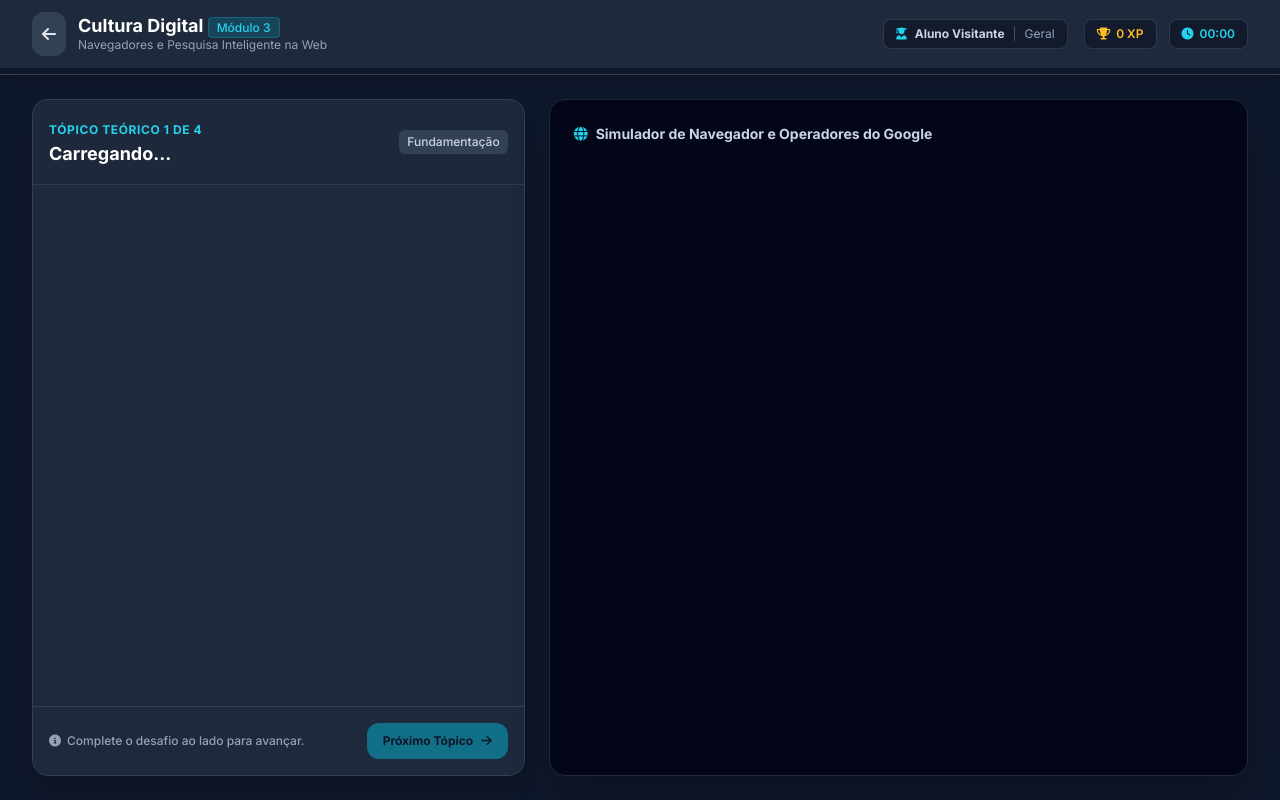
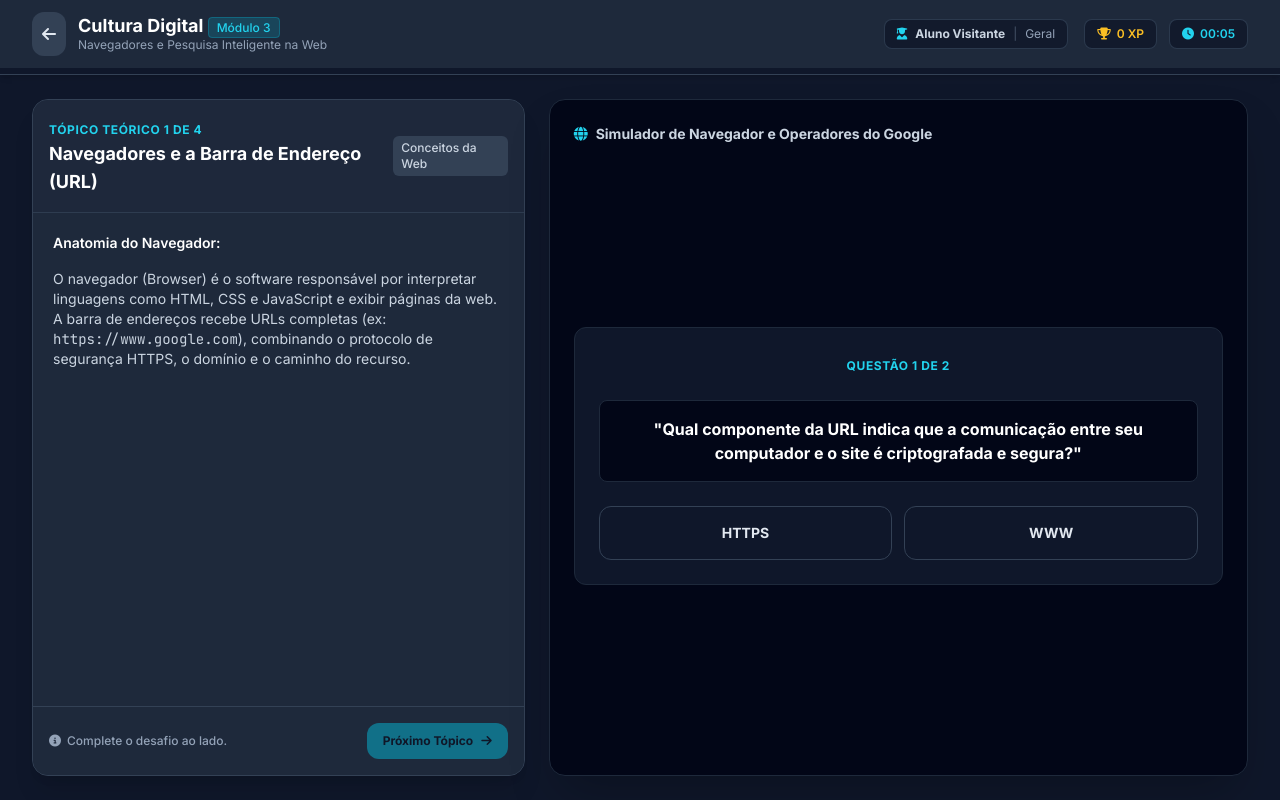
Before and after one commit to thiagomgp/cultura-digital, a plain HTML site: page licoes/navegadores_busca.html in a window 1280 px wide. Drawn offline with nearby package versions, Linux system fonts and the light colour scheme.

Commit message:
Add files via upload

```diff
--- a/licoes/navegadores_busca.html
+++ b/licoes/navegadores_busca.html
@@ -138,7 +138,7 @@
     </div>
 
     <script>
-        const LESSON_STEPS = [
+                const LESSON_STEPS = [
             {
                 id: 1,
                 title: "Navegadores e a Barra de Endereço (URL)",
@@ -162,7 +162,7 @@
                     <p class="font-semibold text-white">Filtros de Busca Profissionais:</p>
                     <p>Para refinar pesquisas e evitar resultados irrelevantes no Google, utilizam-se operadores especiais:</p>
                     <ul class="list-disc list-inside space-y-1 text-xs mt-2 bg-slate-900/60 p-3 rounded border border-slate-700">
-                        <li><code>"termo exato"</code>: Busca a frase na ordem exata especificada.</li>
+                        <li><code>\"termo exato\"</code>: Busca a frase na ordem exata especificada.</li>
                         <li><code>site:gov.br</code>: Restringe os resultados apenas a domínios do governo.</li>
                         <li><code>filetype:pdf</code>: Busca apenas arquivos no formato PDF.</li>
                         <li><code>-termo</code>: Exclui resultados que contenham essa palavra.</li>
@@ -181,7 +181,7 @@
                 badge: "Prática Operacional",
                 content: `
                     <p class="font-semibold text-white">Laboratório de Busca Inteligente:</p>
-                    <p>Digite no campo de busca ao lado o comando exato para encontrar artigos de pesquisa sobre <strong>"Robótica Educacional"</strong> publicados apenas no formato <strong>PDF</strong> dentro do domínio <strong>edu.br</strong>.</p>
+                    <p>Digite no campo de busca ao lado o comando exato para encontrar artigos de pesquisa sobre <strong>\"Robótica Educacional\"</strong> publicados apenas no formato <strong>PDF</strong> dentro do domínio <strong>edu.br</strong>.</p>
                 `,
                 xp: 25,
                 type: 'search_sim'
@@ -197,7 +197,7 @@
                 xp: 25,
                 type: 'quiz',
                 items: [
-                    { name: "Se você deseja buscar informações sobre a cidade de 'Santa Maria' ignorando resultados sobre festas ou eventos, qual busca é adequada?", answer: ""Santa Maria" -festas", options: [""Santa Maria" -festas", "Santa Maria + festas"] }
+                    { name: "Se você deseja buscar informações sobre a cidade de 'Santa Maria' ignorando resultados sobre festas ou eventos, qual busca é adequada?", answer: '"\"Santa Maria\" -festas"', options: ['\"\"Santa Maria\" -festas\"', "Santa Maria + festas"] }
                 ]
             }
         ];
```
